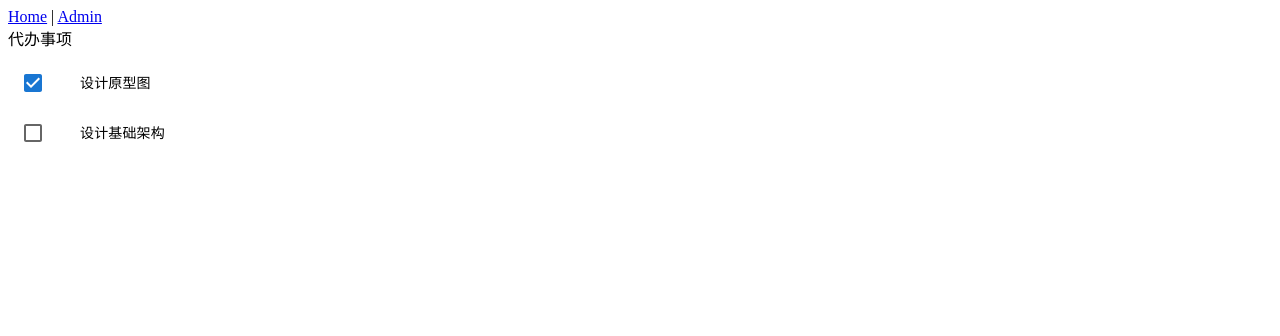
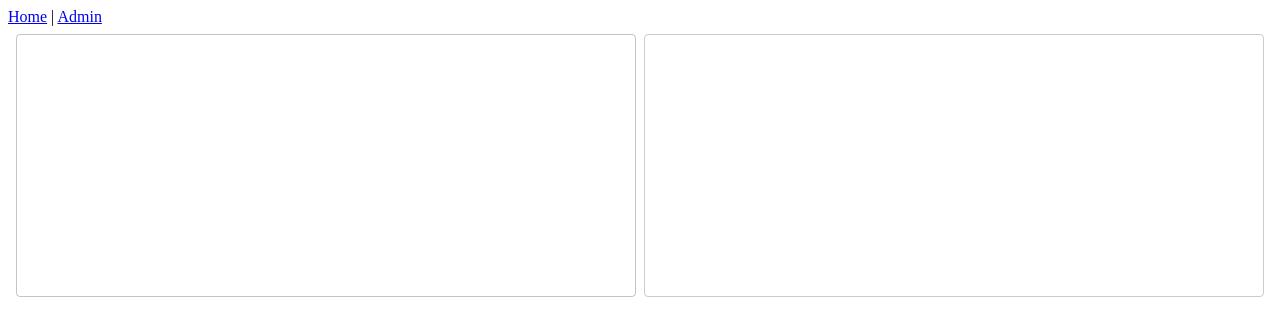
Before and after one commit to lienze87/raiden, a Next.js app: page / in a window 1280 px wide. Shown: the top 336 px of the page. Built offline with nearby package versions, Linux system fonts and the light colour scheme.

Commit message:
feat: 修改首页为markdown编辑器

```diff
--- a/package.json
+++ b/package.json
@@ -19,6 +19,7 @@
     "@types/react-dom": "18.2.5",
     "eslint": "8.42.0",
     "eslint-config-next": "13.4.5",
+    "marked": "^9.0.3",
     "next": "13.4.5",
     "react": "18.2.0",
     "react-dom": "18.2.0",
--- a/src/components/layout.tsx
+++ b/src/components/layout.tsx
@@ -6,7 +6,7 @@ export default function Layout({ children }: { children: React.ReactNode }) {
   return (
     <>
       <Head>
-        <title>{"MyApp"}</title>
+        <title>{"MyNote"}</title>
         <meta charSet="utf-8" />
         <meta name="viewport" content="initial-scale=1.0, width=device-width" />
       </Head>
--- a/src/pages/index.tsx
+++ b/src/pages/index.tsx
@@ -1,61 +1,50 @@
-import { useState } from "react";
+import { ChangeEvent, useState, useEffect } from "react";
+import { marked } from "marked";
+import { TextField } from "@mui/material";
 import Box from "@mui/material/Box";
-import List from "@mui/material/List";
-import ListItem from "@mui/material/ListItem";
-import ListItemIcon from "@mui/material/ListItemIcon";
-import ListItemButton from "@mui/material/ListItemButton";
-import ListItemText from "@mui/material/ListItemText";
-import Checkbox from "@mui/material/Checkbox";
 
 export default function BasicList() {
-  const [checked, setChecked] = useState([0]);
+  const [content, setContent] = useState("");
+  const [mdHtml, setMdHtml] = useState({
+    __html: "",
+  });
 
-  const dataList = [
-    {
-      index: 0,
-      text: "设计原型图",
-    },
-    {
-      index: 1,
-      text: "设计基础架构",
-    },
-  ];
+  useEffect(() => {
+    const delayRender = setTimeout(() => {
+      setMdHtml({
+        __html: marked.parse(content),
+      });
+    }, 500);
+    return () => clearTimeout(delayRender);
+  }, [content]);
 
-  const handleToggle = (index: number) => {
-    const currentIndex = checked.indexOf(index);
-    const newChecked = [...checked];
-
-    if (currentIndex === -1) {
-      newChecked.push(index);
-    } else {
-      newChecked.splice(currentIndex, 1);
-    }
-
-    setChecked(newChecked);
+  const handleChange = (event: ChangeEvent<HTMLTextAreaElement>) => {
+    setContent(event.target.value);
   };
 
   return (
-    <Box sx={{ width: "100%", maxWidth: 360, bgcolor: "background.paper" }}>
-      <div className="title">代办事项</div>
-      <List>
-        {dataList.map((value: { index: number; text: string }) => {
-          return (
-            <ListItem key={value.index} disablePadding>
-              <ListItemButton onClick={() => handleToggle(value.index)} dense>
-                <ListItemIcon>
-                  <Checkbox
-                    edge="start"
-                    checked={checked.indexOf(value.index) != -1}
-                    tabIndex={-1}
-                    disableRipple
-                  />
-                </ListItemIcon>
-                <ListItemText primary={value.text}></ListItemText>
-              </ListItemButton>
-            </ListItem>
-          );
-        })}
-      </List>
+    <Box className="container" sx={{ display: "flex", padding: 1 }}>
+      <Box className="editor" sx={{ flex: 1, marginRight: 1 }}>
+        <TextField
+          value={content}
+          multiline
+          minRows={10}
+          style={{ width: "100%" }}
+          onChange={handleChange}
+        />
+      </Box>
+      <Box className="render" sx={{ flex: 1 }}>
+        <Box
+          sx={{
+            padding: "14px",
+            boxSizing: "border-box",
+            height: "100%",
+            border: "1px solid #ccc",
+            borderRadius: "4px",
+          }}>
+          <div dangerouslySetInnerHTML={mdHtml}></div>
+        </Box>
+      </Box>
     </Box>
   );
 }
```
Also changed, not shown: 1 other file (tests, documents, lock files or other folders).
